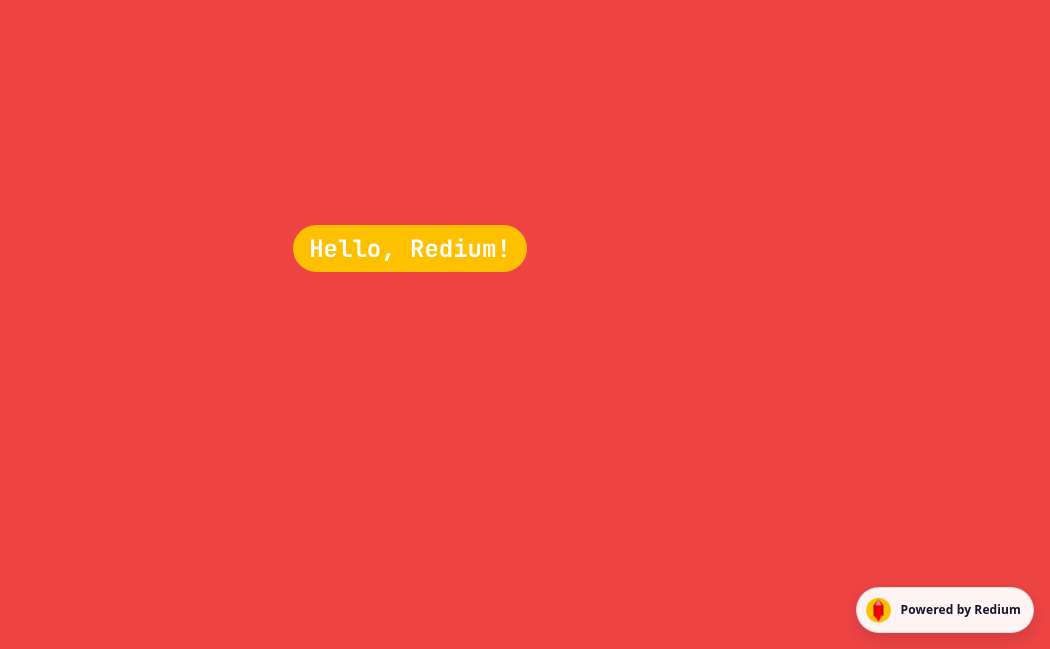
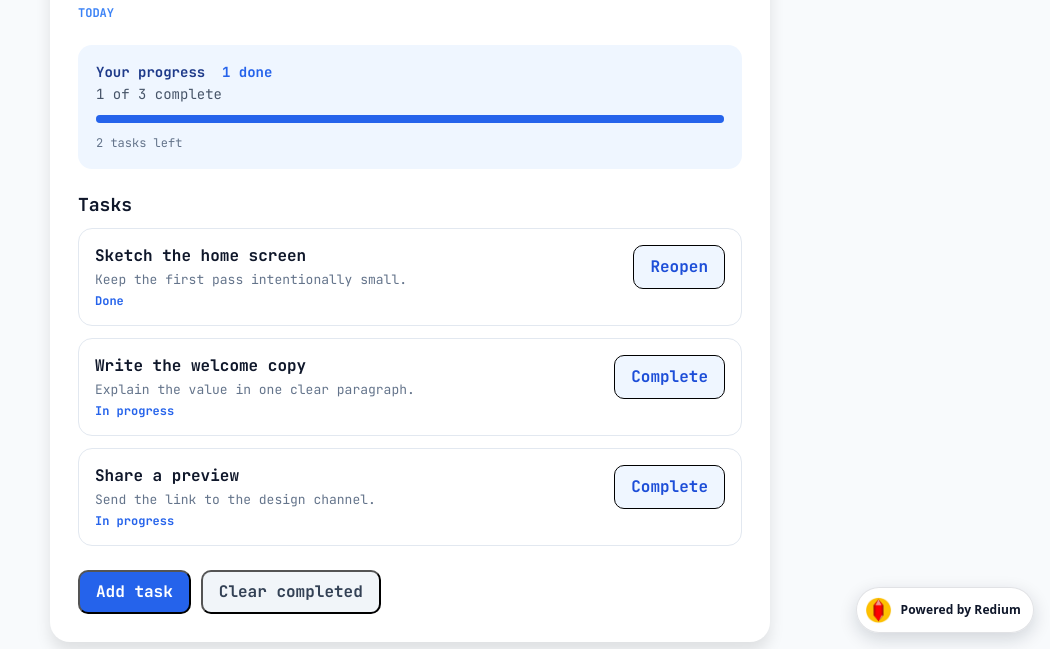
Before and after one commit to rolandbrake/Redium, a website built with Vite: page index.html in a window 1280 px wide. Shown: the part 151-800 px from the top of the page, without its empty margins (230-1280 px from the left). Built offline with nearby package versions, Linux system fonts and the light colour scheme.

Commit message:
add a complete small multiple file project inside sample

```diff
--- a/example/test.ts
+++ b/example/test.ts
@@ -1,27 +1,43 @@
-import { Container, Root, Text } from "redium";
-import { mountElement } from "redium/render";
-import { Colors } from "redium/colors";
+import {
+  Column,
+  Text,
+  Button,
+  createState,
+  mountElement,
+  Root,
+  Center,
+  Align,
+  Border,
+  Colors,
+  ratio,
+} from "redium";
 
-const View = () => {
-  return Container({
-    center: true,
+export function Counter() {
+  const count = createState(0);
+
+  return Center(
+    Column({
+      gap: 20,
+      children: [
+        Text(count, {
           style: {
-      height: 0.999999,
-      background: Colors.red,
+            width: ratio(1),
+            //Todo: add alignment to Redium elements
+            align: Align.center,
           },
-    children: [
-      Text("Hello, Redium!", {
+        }),
+        Button("+", {
+          onClick: () => count.value++,
           style: {
-          padding: [8, 16],
-          background: "#ffc000",
-          radius: 24,
-          color: Colors.white,
-          font: 24,
-          weight: 700,
+            //Todo : add placeholder for none value
+            border: Border(0, Colors.black),
+            background: Colors.aqua,
+            radius: 50,
           },
         }),
       ],
-  });
-};
+    }),
+  );
+}
 
-mountElement(Root(View(), { style: { background: Colors.gray } }));
+mountElement(Root(Counter()));
--- a/index.html
+++ b/index.html
@@ -56,7 +56,7 @@
   <body>
     <!-- Vite transforms the TypeScript example and aliases redium to src during development. -->
     <!-- The library mounts itself into document.body - see the selected example. -->
-    <script type="module" src="/example/test.ts"></script>
+    <script type="module" src="/sample/main.ts"></script>
     <!-- The library is bundled into redium.js and aliased to redium during development. -->
 
     <!-- The badge is not part of the library, but a convenience for users to know what they are using. -->
--- /dev/null
+++ b/sample/app/App.ts
@@ -0,0 +1,19 @@
+import { Center, Column, Root } from "redium";
+import { Actions } from "../components/Actions";
+import { Header } from "../components/Header";
+import { ProgressCard } from "../components/ProgressCard";
+import { TaskList } from "../components/TaskList";
+import { pageStyle, panelStyle } from "../styles";
+
+export function App() {
+  return Root(
+    Center(
+      Column({
+        gap: 24,
+        style: panelStyle,
+        children: [Header(), ProgressCard(), TaskList(), Actions()],
+      }),
+    ),
+    { style: pageStyle },
+  );
+}
--- /dev/null
+++ b/sample/components/Actions.ts
@@ -0,0 +1,28 @@
+import { Button, Row } from "redium";
+import { addTask, clearCompleted } from "../state/tasks";
+
+export function Actions() {
+  return Row({
+    gap: 10,
+    children: [
+      Button("Add task", {
+        onClick: addTask,
+        style: {
+          background: "#2563eb",
+          color: "#ffffff",
+          radius: 10,
+          weight: 700,
+        },
+      }),
+      Button("Clear completed", {
+        onClick: clearCompleted,
+        style: {
+          background: "#f1f5f9",
+          color: "#334155",
+          radius: 10,
+          weight: 700,
+        },
+      }),
+    ],
+  });
+}
--- /dev/null
+++ b/sample/components/Header.ts
@@ -0,0 +1,17 @@
+import { Column, Colors, Text } from "redium";
+import { mutedText } from "../styles";
+
+export function Header() {
+  return Column({
+    gap: 8,
+    children: [
+      Text("Focus Board", {
+        style: { color: "#0f172a", font: 32, weight: 700 },
+      }),
+      Text("A small project organized with ordinary Redium components.", {
+        style: mutedText,
+      }),
+      Text("TODAY", { style: { color: Colors.blue, font: 12, weight: 700 } }),
+    ],
+  });
+}
--- /dev/null
+++ b/sample/components/ProgressCard.ts
@@ -0,0 +1,49 @@
+import { Column, Container, Row, Text, ratio } from "redium";
+import { completedCount, progress, remainingCount } from "../state/tasks";
+
+export function ProgressCard() {
+  return Column({
+    gap: 12,
+    padding: 18,
+    style: { background: "#eff6ff", radius: 14 },
+    children: [
+      Row({
+        children: [
+          Column({
+            gap: 4,
+            children: [
+              Text("Your progress", {
+                style: { color: "#1e3a8a", font: 14, weight: 700 },
+              }),
+              Text(progress, { style: { color: "#475569", font: 14 } }),
+            ],
+          }),
+          Text(
+            completedCount.map((count) => `${count} done`),
+            {
+              style: { color: "#2563eb", font: 14, weight: 700 },
+            },
+          ),
+        ],
+      }),
+      Container({
+        height: 8,
+        style: { background: "#bfdbfe", radius: 99 },
+        children: [
+          Container({
+            height: 8,
+            style: { width: ratio(1), background: "#2563eb", radius: 99 },
+          }),
+        ],
+      }),
+      Text(
+        remainingCount.map(
+          (count) => `${count} task${count === 1 ? "" : "s"} left`,
+        ),
+        {
+          style: { color: "#64748b", font: 12 },
+        },
+      ),
+    ],
+  });
+}
--- /dev/null
+++ b/sample/components/TaskCard.ts
@@ -0,0 +1,41 @@
+import { Button, Column, Row, Text, Border } from "redium";
+import type { State } from "redium";
+import { toggleTask, type Task } from "../state/tasks";
+
+export function TaskCard(task: State<Task>) {
+  const title = task.map((value) => value.title);
+  const detail = task.map((value) => value.detail);
+  const action = task.map((value) => (value.done ? "Reopen" : "Complete"));
+  const status = task.map((value) => (value.done ? "Done" : "In progress"));
+
+  return Row({
+    gap: 16,
+    padding: 16,
+    style: {
+      background: "#ffffff",
+      border: { kind: "border", width: 1, style: "solid", color: "#e2e8f0" },
+      radius: 14,
+    },
+    children: [
+      Column({
+        gap: 5,
+        grow: 1,
+        children: [
+          Text(title, { style: { color: "#0f172a", font: 16, weight: 700 } }),
+          Text(detail, { style: { color: "#64748b", font: 13 } }),
+          Text(status, { style: { color: "#2563eb", font: 12, weight: 700 } }),
+        ],
+      }),
+      Button(action, {
+        onClick: () => toggleTask(task.value.id),
+        style: {
+          background: "#eff6ff",
+          border: Border(1, "#000"),
+          color: "#1d4ed8",
+          radius: 10,
+          weight: 700,
+        },
+      }),
+    ],
+  }); // Row
+}
--- /dev/null
+++ b/sample/components/TaskList.ts
@@ -0,0 +1,18 @@
+import { Column, For, If, Text, createSelector } from "redium";
+import { TaskCard } from "./TaskCard";
+import { tasks } from "../state/tasks";
+
+export function TaskList() {
+  const hasTasks = createSelector(() => tasks.value.length > 0);
+  return Column({
+    gap: 12,
+    children: [
+      Text("Tasks", { style: { color: "#0f172a", font: 18, weight: 700 } }),
+      If(
+        hasTasks,
+        () => For(tasks, (task) => TaskCard(task), { key: (task) => task.id }),
+        () => Text("You are all caught up.", { style: { color: "#64748b" } }),
+      ),
+    ],
+  });
+}
--- /dev/null
+++ b/sample/main.ts
@@ -0,0 +1,4 @@
+import { mountElement } from "redium";
+import { App } from "./app/App";
+
+mountElement(App);
--- /dev/null
+++ b/sample/state/tasks.ts
@@ -0,0 +1,66 @@
+import { createSelector, createState } from "redium";
+
+export interface Task {
+  id: number;
+  title: string;
+  detail: string;
+  done: boolean;
+}
+
+export const tasks = createState<Task[]>([
+  {
+    id: 1,
+    title: "Sketch the home screen",
+    detail: "Keep the first pass intentionally small.",
+    done: true,
+  },
+  {
+    id: 2,
+    title: "Write the welcome copy",
+    detail: "Explain the value in one clear paragraph.",
+    done: false,
+  },
+  {
+    id: 3,
+    title: "Share a preview",
+    detail: "Send the link to the design channel.",
+    done: false,
+  },
+]);
+
+export const completedCount = createSelector(
+  () => tasks.value.filter((task) => task.done).length,
+);
+export const remainingCount = createSelector(
+  () => tasks.value.length - completedCount.value,
+);
+export const progress = createSelector(() => {
+  const total = tasks.value.length;
+  return total === 0
+    ? "No tasks yet"
+    : `${completedCount.value} of ${total} complete`;
+});
+
+let nextId = 4;
+
+export function toggleTask(id: number): void {
+  tasks.value = tasks.value.map((task) =>
+    task.id === id ? { ...task, done: !task.done } : task,
+  );
+}
+
+export function addTask(): void {
+  tasks.value = [
+    ...tasks.value,
+    {
+      id: nextId++,
+      title: "Plan the next small step",
+      detail: "Add a task, then mark it done when it is ready.",
+      done: false,
+    },
+  ];
+}
+
+export function clearCompleted(): void {
+  tasks.value = tasks.value.filter((task) => !task.done);
+}
--- /dev/null
+++ b/sample/styles.ts
@@ -0,0 +1,17 @@
+import { Colors, Shadow, Style, min, ratio } from "redium";
+
+export const pageStyle = new Style({
+  background: "#f8fafc",
+  minHeight: ratio(1),
+  padding: [48, 20],
+});
+
+export const panelStyle = new Style({
+  width: min(ratio(1), 720),
+  background: Colors.white,
+  radius: 20,
+  padding: 28,
+  shadow: Shadow.lg,
+});
+
+export const mutedText = new Style({ color: Colors.slate });
--- a/src/core/Root.ts
+++ b/src/core/Root.ts
@@ -16,13 +16,10 @@ export class RootElement extends ContainerElement {
     this.body = body;
     super.add(this.body);
 
+    //Todo: check this solution later
     styles(this.style)
-      .default("width", "100vw")
-      .default("height", "100vh")
+      .default("min-height", "100vh")
       .default("max-width", "100vw")
-      .default("max-height", "100vh")
-      .default("min-width", "0")
-      .default("min-height", "0")
       .default("overflow-x", "hidden")
       .default("overflow-y", "auto");
   }
@@ -33,7 +30,9 @@ export class RootElement extends ContainerElement {
     return this;
   }
 
-  mountElement(target: HTMLElement = document.body): this { return super.mountElement(target); }
+  mountElement(target: HTMLElement = document.body): this {
+    return super.mountElement(target);
+  }
 }
 
 export type Root = RootElement;
@@ -41,6 +40,9 @@ export interface RootFactory {
   (body: ContainerElement, options?: RootOptions): RootElement;
   new (body: ContainerElement, options?: RootOptions): RootElement;
 }
-export const Root = function(body: ContainerElement, options: RootOptions = {}) {
+export const Root = function (
+  body: ContainerElement,
+  options: RootOptions = {},
+) {
   return new RootElement(body, options);
 } as RootFactory;
--- a/src/elements/Center.ts
+++ b/src/elements/Center.ts
@@ -1,12 +1,18 @@
 import { Container, type ContainerOptions } from "../elements/Container.js";
 import type { Element } from "../core/Element.js";
 import { ratio } from "../style/Size.js";
+import { styles } from "../style/Style.js";
 
 export type CenterOptions = Omit<ContainerOptions, "children" | "row" | "center">;
 export type Center = ReturnType<typeof Container>;
 
 /** A single-child wrapper that fills its parent and centers its child. */
 export const Center = function(child: Element, options: CenterOptions = {}) {
+  // Container-based elements fill their parent by default. A full-width child
+  // has no horizontal room for grid centering to be visible, so a Center child
+  // uses its intrinsic width unless the caller explicitly supplied one.
+  // Todo: check this part in the future
+  styles(child.style).default("width", "fit-content");
   return Container({
     ...options,
     width: options.width ?? ratio(1),
```
Also changed, not shown: example/text.ts (added, +27 -0 lines), sample/index.html (added, +24 -0 lines), sample/README.md (added). Lines whose indentation alone changed are shown as unchanged.
